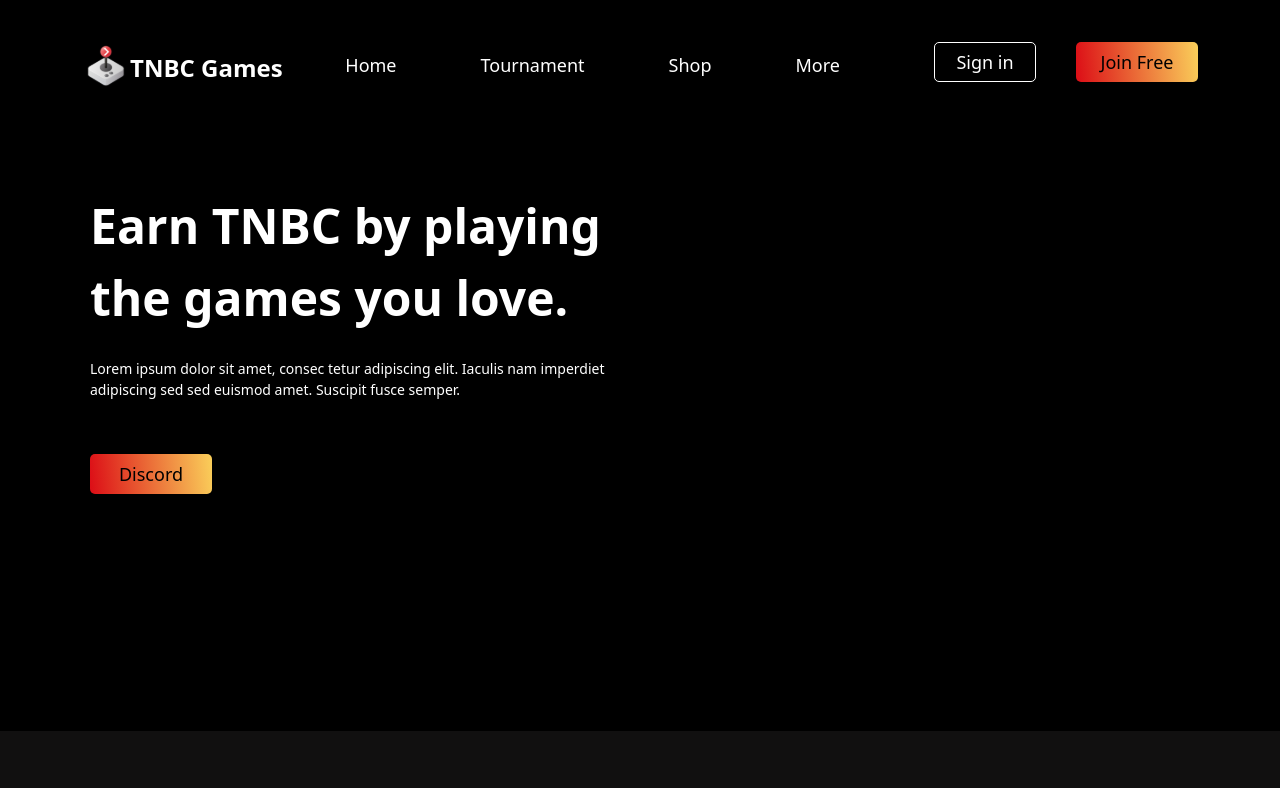
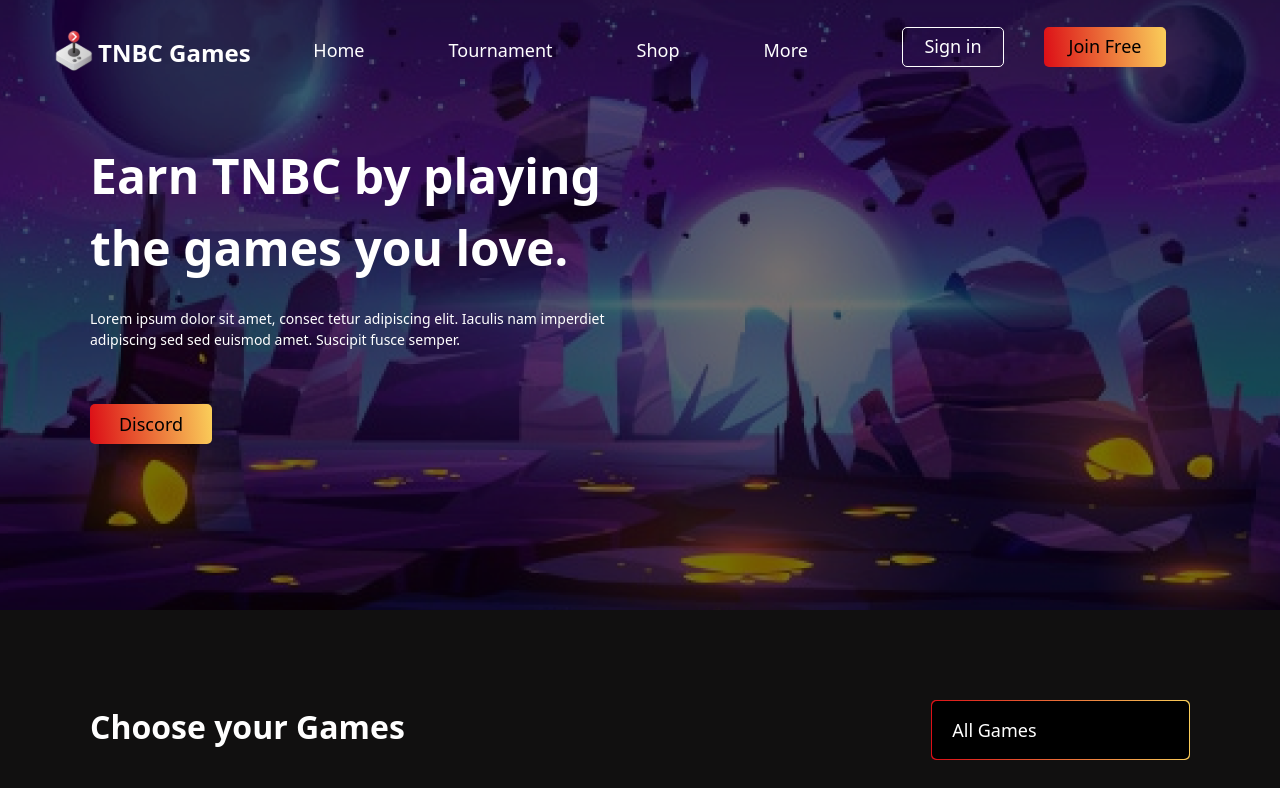
Before and after one commit to TNBC-Games/frontend-web, a React (Create React App) app: page / in a window 1280 px wide. Shown: the top 788 px of the page. Built offline with nearby package versions, Linux system fonts and the light colour scheme.

Commit message:
homepage design fixes

```diff
--- a/src/components/Body/intro.js
+++ b/src/components/Body/intro.js
@@ -3,8 +3,9 @@ import React from 'react'
 function intro() {
     return (
         <div className ="tnbc-description">
+            <div className ="tnbc-description-overlay">
                 <div className = "earn-tnbc-heading">
-                <p> Earn TNBC by playing the games you love. </p>
+                     Earn TNBC by playing the games you love.
                 </div>
                 <div className ="earn-tnbc-description pt-4">
                 Lorem ipsum dolor sit amet, consec tetur adipiscing elit. Iaculis nam imperdiet adipiscing sed sed euismod amet. Suscipit fusce semper.
@@ -13,6 +14,7 @@ function intro() {
                 <div className = "join-free mt-40 float-btn">
                     Discord
                 </div>
+            </div>
 
         </div>
     )
--- a/src/components/NavBar/Navbar.js
+++ b/src/components/NavBar/Navbar.js
@@ -6,8 +6,8 @@ import { ReactComponent as TnbcIcon } from "../../assets/tnbcLogo.svg"
 function Navbar() {
 
     return (
-        <div className = "navsection">
-        <div className = "navbar">
+        <div >
+        <div className = "nav-bar">
             <div className = "navbar-heading">
                 <div className = "navbar-icon">
                     <TnbcIcon/>
--- a/src/styles/tnbc.css
+++ b/src/styles/tnbc.css
@@ -1,4 +1,4 @@
-.navbar {
+.nav-bar {
     height: 36px;
     width: 95vw;
     display: flex;
@@ -17,9 +17,10 @@ img{
     width: 100%;
 }
 
-.navsection {
+.nav-section {
     background: black;
     display: flex;
+    position: fixed;
     justify-content: center;
     height: 100px;
 }
@@ -100,6 +101,7 @@ img{
     background: linear-gradient(263.86deg, #FACF5A 0%, #DC0D16 100%);
     cursor: pointer;
     text-decoration: none;
+    z-index: 2;
 }
 
 .tnbc-body {
@@ -107,8 +109,9 @@ img{
 }
 
 .tnbc-description {
-    height:631px;
-    padding: 90px;
+    align-items: center;
+    background-image: url("../assets/spaceImage.png");
+    height:610px;
     color: #ffffff;
 }
 
@@ -120,6 +123,7 @@ img{
     color: #FFFFFF;
     width: 534px;
     height: 144px;
+    z-index: 2;
 }
 
 .earn-tnbc-description {
@@ -255,6 +259,7 @@ input:focus {
 
 .sign-up-text{
     margin-left: 10px;
+    margin-bottom: 0px;
     font-style: normal;
     font-weight: 500;
     font-size: 18px;
@@ -271,7 +276,7 @@ input:focus {
 .tnbc-comp{
     width: 100vw;
     height:631px;
-    padding: 90px;
+    padding: 150px 90px 90px 90px;
     color: #ffffff;
 }
 
@@ -519,7 +524,7 @@ input:focus {
     height: 818px;
     width: 100%;
     background-color: rgb(0,0,0);
-    background-color: rgba(0,0,0, 0.4);
+    background-color: rgba(0,0,0, 0.7);
     position: absolute;
 }
 
@@ -528,6 +533,12 @@ input:focus {
     width:322px;
 }
 
-.tournament-image{
-
+.tnbc-description-overlay {
+    align-items: center;
+    position: relative;
+    padding: 140px 90px 90px 90px;
+    width: 100%;
+    height: 100%;
+    background: #1f010147;
+    z-index: 2;
 }
```
Also changed, not shown: src/assets/spaceImage.png (added). Lines whose indentation alone changed are shown as unchanged.
